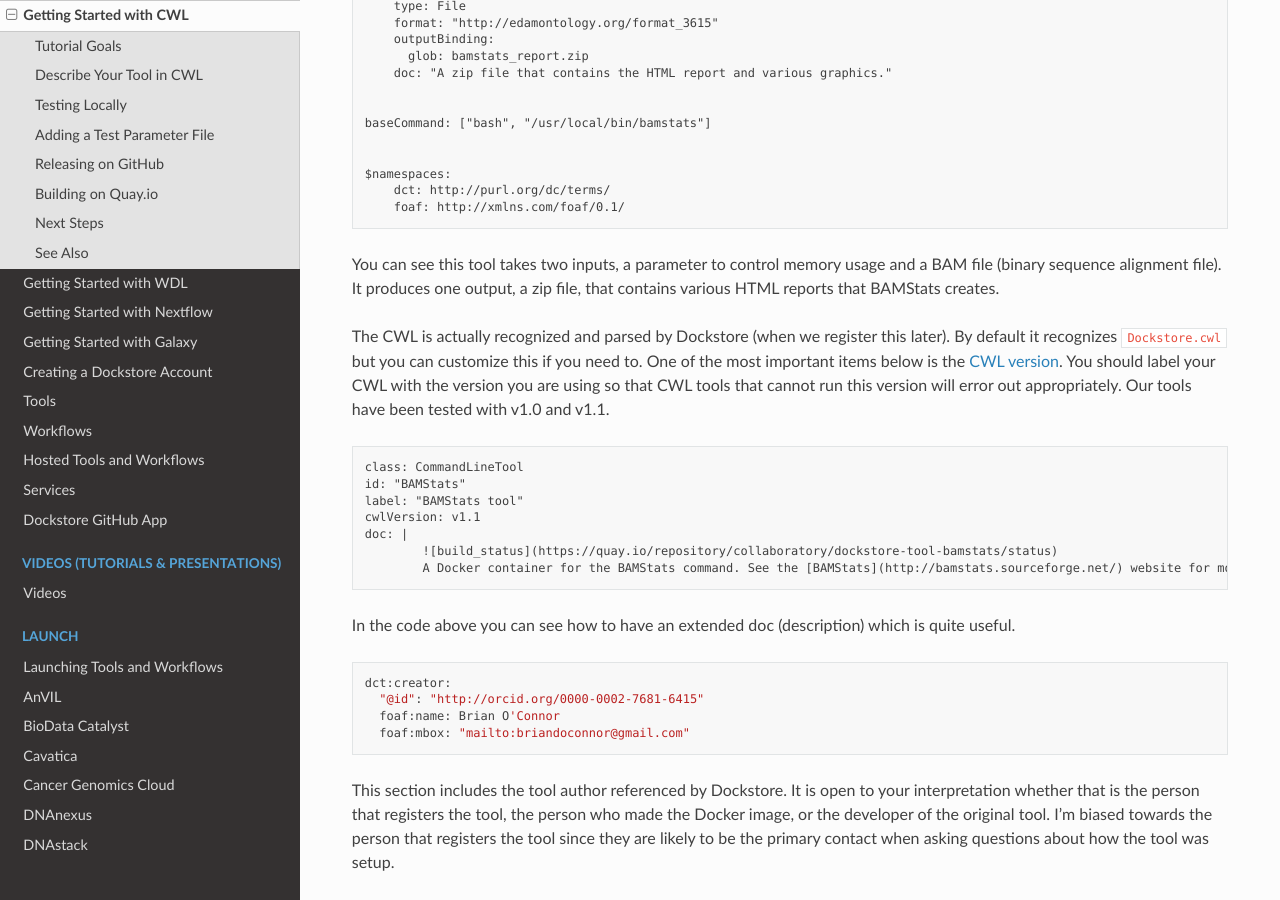
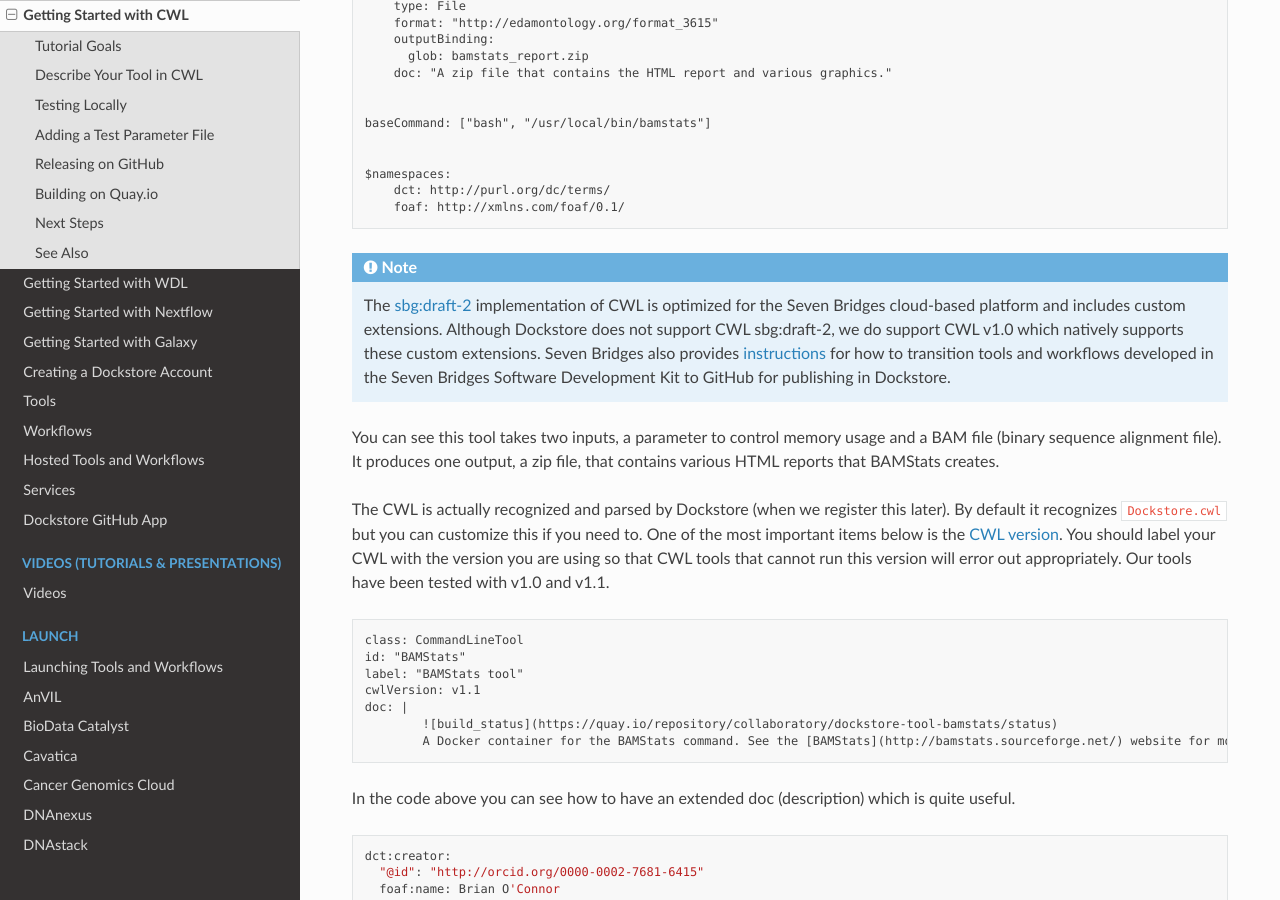
Before and after one commit to dockstore/dockstore-documentation, a Sphinx documentation site: the page built from docs/getting-started/getting-started-with-cwl.rst, in a window 1280 px wide and 900 px high, scrolled down 1615 px. Built offline with Sphinx 7.4.7 and the Read the Docs theme 2.0.0, drawn with Linux system fonts in a browser that asks for light colours.

Commit message:
sbg support (#120)
* sbg support

dockstore/dockstore#4286

```diff
--- a/docs/getting-started/getting-started-with-cwl.rst
+++ b/docs/getting-started/getting-started-with-cwl.rst
@@ -97,6 +97,10 @@
     $namespaces:
         dct: http://purl.org/dc/terms/
         foaf: http://xmlns.com/foaf/0.1/
+
+.. note:: The `sbg:draft-2 <https://docs.sevenbridges.com/docs/about-the-common-workflow-language#sbgdraft-2>`__ implementation of CWL is optimized for the Seven Bridges cloud-based platform and includes custom extensions.
+    Although Dockstore does not support CWL sbg:draft-2, we do support CWL v1.0 which natively supports these custom extensions. Seven Bridges also provides `instructions <https://sb-biodatacatalyst.readme.io/docs/maintaining-and-versioning-cwl-on-external-tool-repositories>`__
+    for how to transition tools and workflows developed in the Seven Bridges Software Development Kit to GitHub for publishing in Dockstore.
 
 You can see this tool takes two inputs, a parameter to control memory
 usage and a BAM file (binary sequence alignment file). It produces one
```
